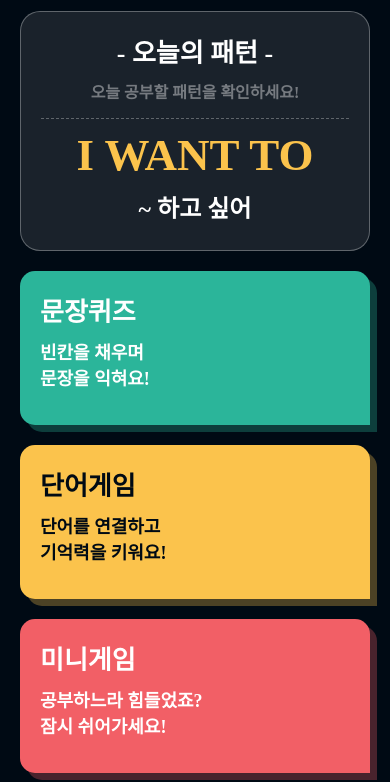
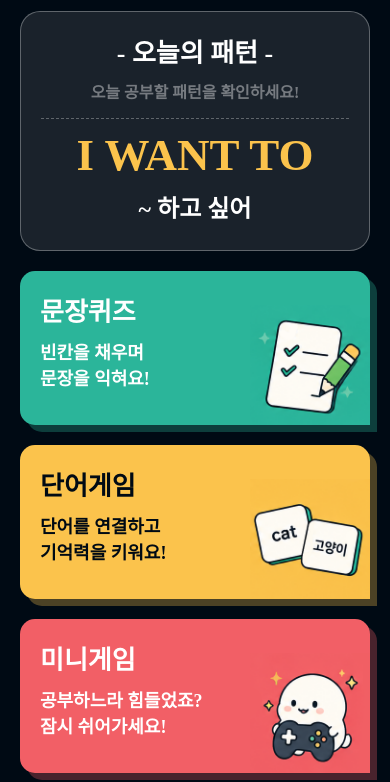
Before and after one commit to reallyeasypatterns/-reallyeasypatterns, a plain HTML site: page index.html in a window 390 px wide. Shown: the part 99-881 px from the top of the page. Drawn offline with nearby package versions, Linux system fonts and the light colour scheme; files whose address does not match are found by name; a web font is replaced by a local one.

Commit message:
Update style.css

```diff
--- a/css/style.css
+++ b/css/style.css
@@ -179,7 +179,7 @@ body { background: #000a14; }
 .m_cards li.active .box { transform: translateX(10px) translateY(10px); }
 .m_cards li::before { top: 10px; left: 10px; border-radius: 15px 15px 0 15px; }
 .m_cards li dt { font-size: 30px; margin-bottom: 12px; }
-.m_cards li .ill { margin: 0; position: absolute; right: 0; bottom: 0; display: none; }
+.m_cards li .ill { margin: 0; position: absolute; right: 0; bottom: 0; }
 .m_cards li .ill img { width: 150px; }
 }
 @media screen and (max-width:768px) {
```
